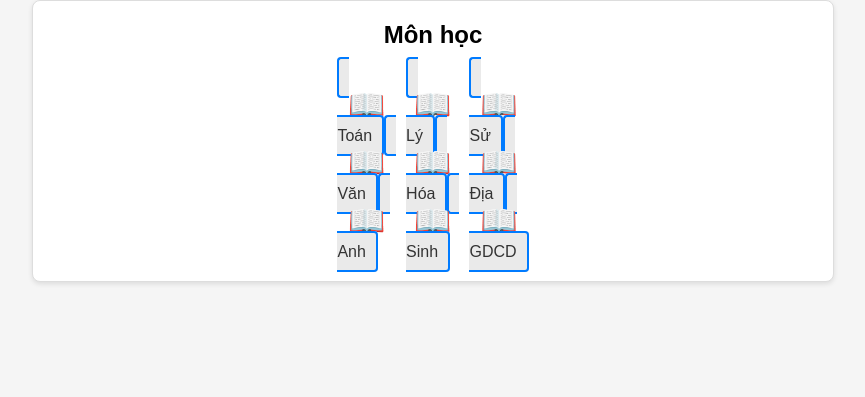
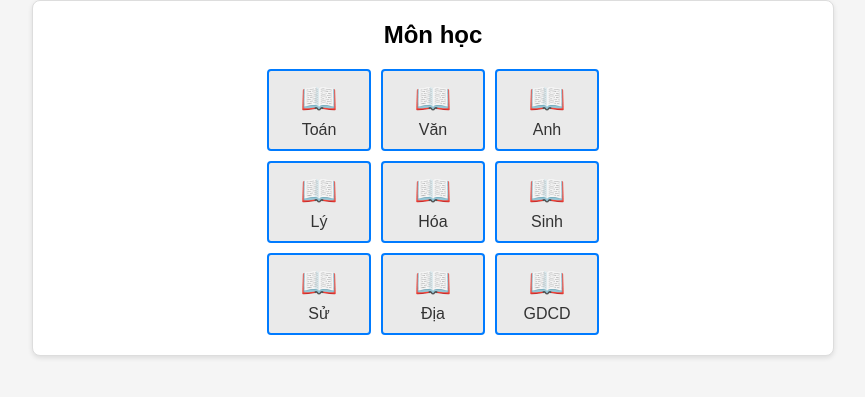
Before and after one commit to tien123-web/HCI-Lab, a PHP site: page / in a window 1280 px wide. Shown: the top 397 px of the page, without its empty margins (207-1072 px from the left). Run offline with PHP 8.4, Linux system fonts and the light colour scheme.

Commit message:
Update styles.css

```diff
--- a/styles.css
+++ b/styles.css
@@ -28,8 +28,13 @@ body {
 
 .button-grid {
     display: flex; /* Sử dụng flex để sắp xếp các nút */
-    flex-wrap: wrap; /* Cho phép các nút quấn quanh */
-    justify-content: center; /* Căn giữa */
+    flex-direction: column; /* Sắp xếp các hàng theo cột */
+    gap: 10px; /* Khoảng cách giữa các hàng */
+}
+
+.button-row {
+    display: flex; /* Sử dụng flex để sắp xếp các nút trong hàng */
+    justify-content: center; /* Căn giữa hàng */
     gap: 10px; /* Khoảng cách giữa các nút */
 }
 
```
